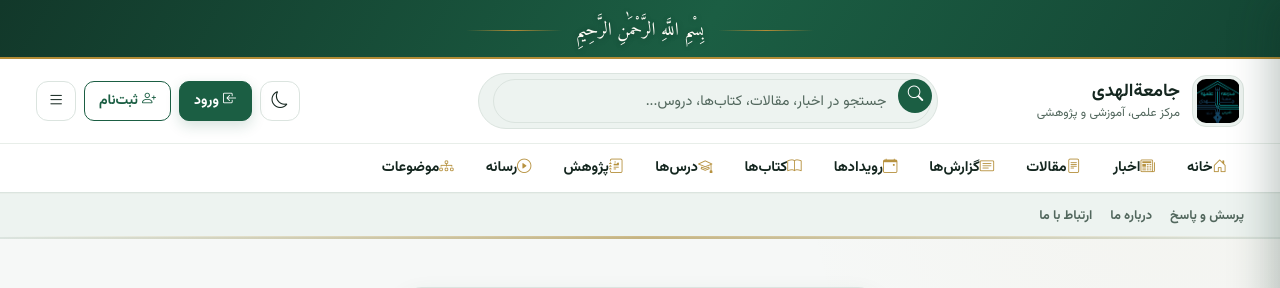
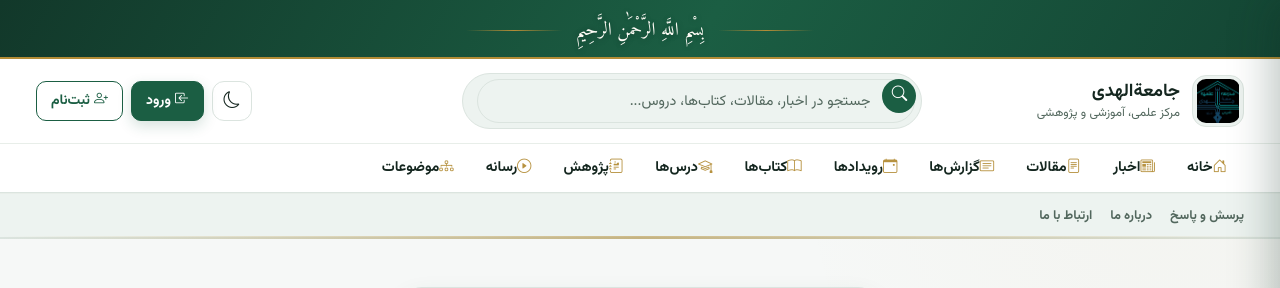
Before and after one commit to hajiahmadandishmand41-code/Jametulhoda, a PHP site: page /login/ in a window 1280 px wide. Shown: the top 288 px of the page. Run offline with PHP 8.4, Linux system fonts and the light colour scheme; data comes from the database, SQL or seed files in the repository; data that the repository does not hold is empty; some libraries are stand-ins or nearby versions.

Commit message:
fix(ui): hide hamburger toggle on desktop breakpoint

```diff
--- a/assets/css/design-system.css
+++ b/assets/css/design-system.css
@@ -3459,3 +3459,10 @@ html[data-theme="dark"] .btn-warning { color: #14261f !important; }
   display: flex; justify-content: space-between; gap: 10px; flex-wrap: wrap;
   padding-top: 16px; border-top: 1px solid var(--jhd-border-subtle);
 }
+
+
+/* Final responsive override: hamburger is mobile/tablet only. */
+.jhd-menu-toggle { display: inline-flex; }
+@media (min-width: 1200px) {
+  .jhd-menu-toggle { display: none; }
+}
```
